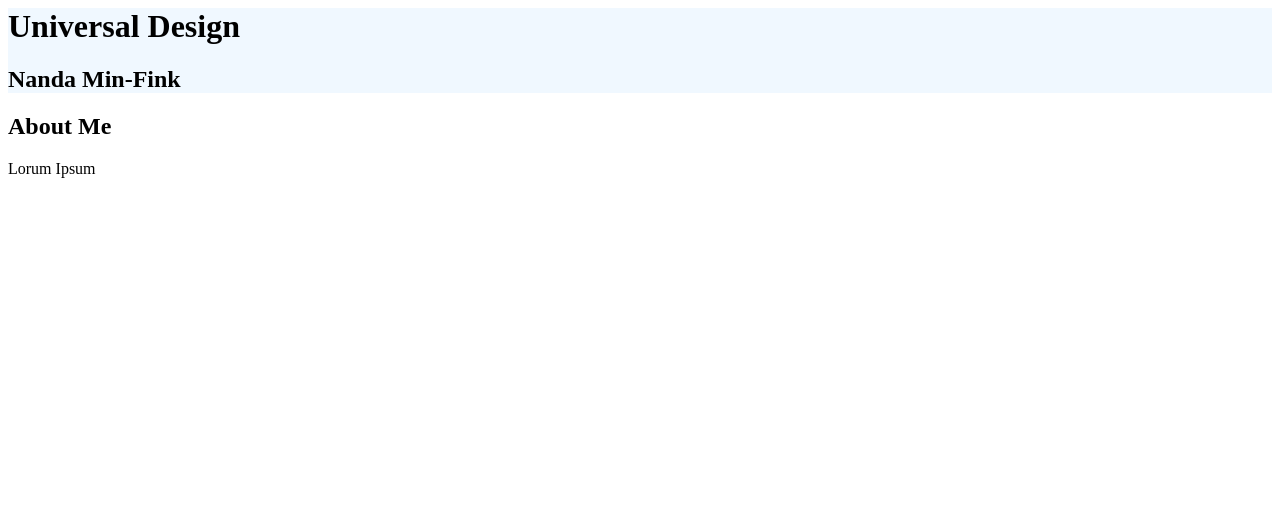
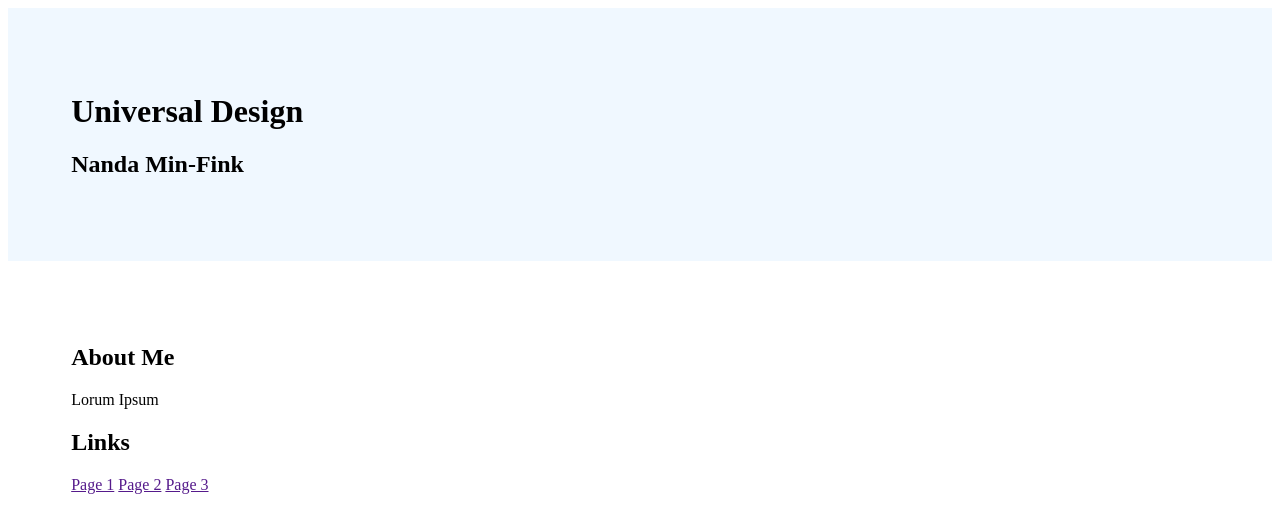
Before and after one commit to NandaMin-Fink/universal-design, a plain HTML site: page index.html in a window 1280 px wide. Drawn offline with Linux system fonts and the light colour scheme.

Commit message:
added links

```diff
--- a/index.html
+++ b/index.html
@@ -15,6 +15,10 @@
         <div class="content">
             <h2>About Me</h2>
             <p>Lorum Ipsum</p>
+            <h2>Links</h2>
+            <a href="">Page 1</a>
+            <a href="">Page 2</a>
+            <a href="">Page 3</a>
         </div>
     </main>
 </body>
--- a/styles.css
+++ b/styles.css
@@ -1,3 +1,8 @@
 .title {
     background-color: aliceblue;
+    padding: 5%;
 }
+
+.content {
+    padding: 5%;
+}
```
